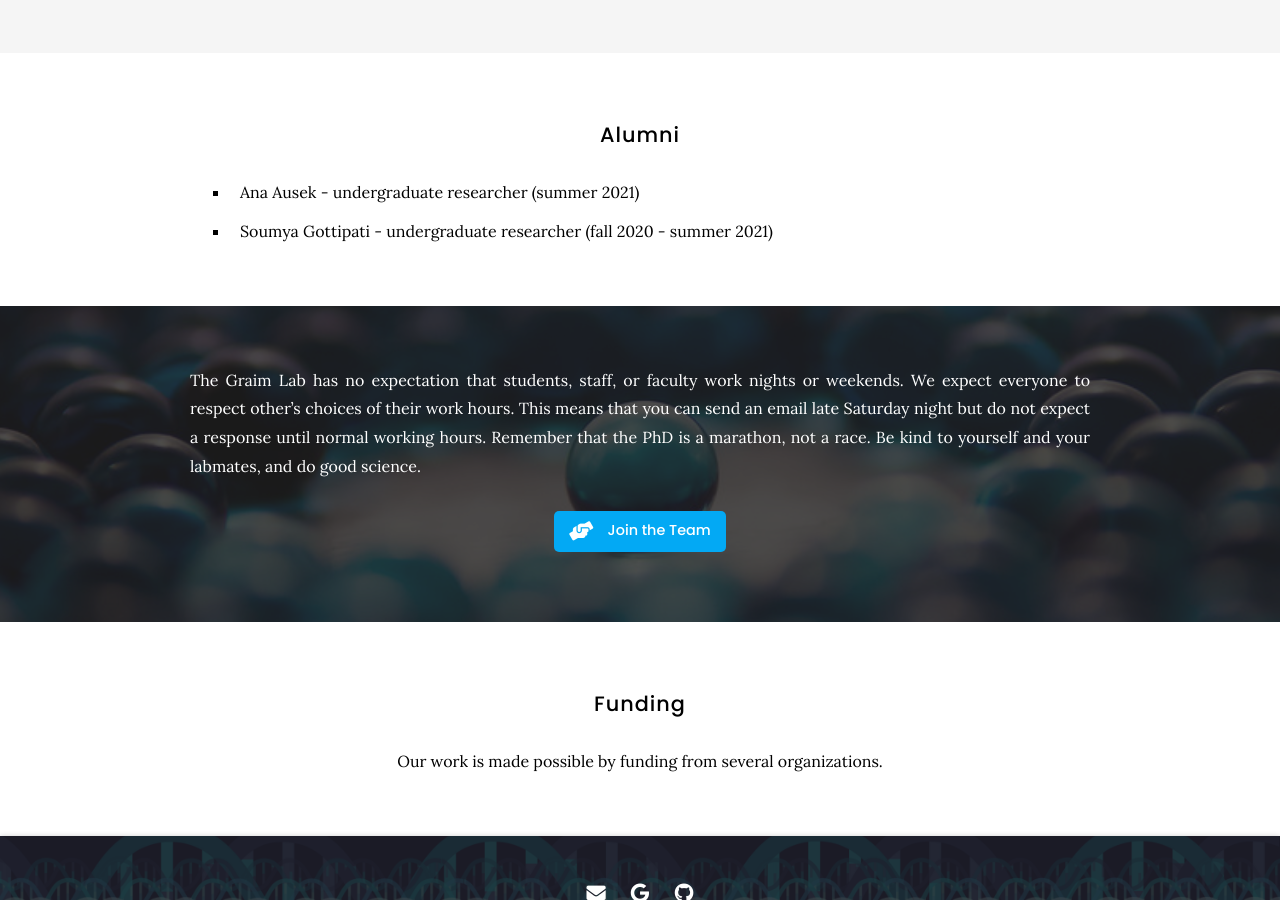
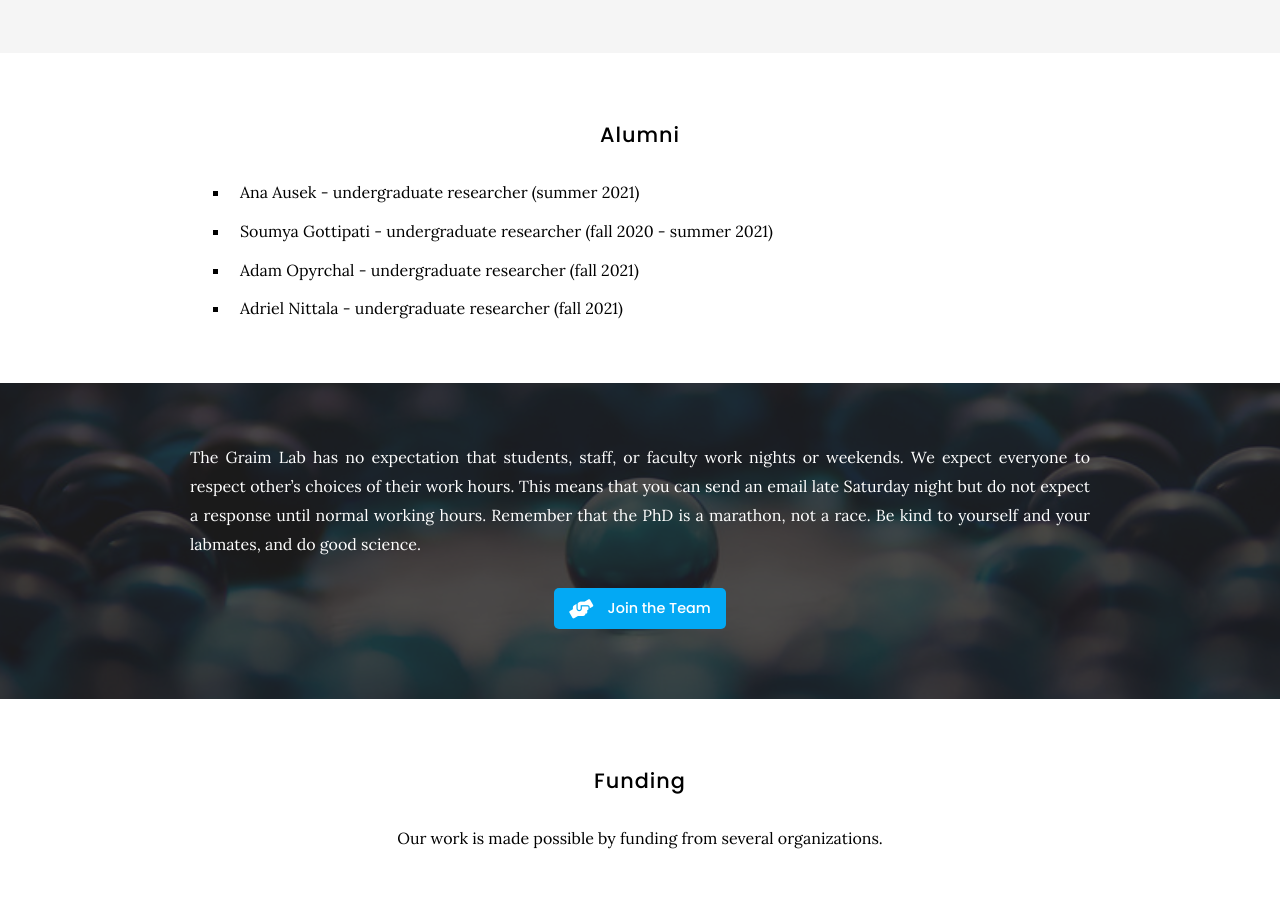
Before and after one commit to graim/GraimLabWebsite, a Jekyll site: the page built from team/index.md, in a window 1280 px wide and 900 px high, scrolled down 740 px. Built offline with Jekyll 4.4.1, drawn with Linux system fonts in a browser that asks for light colours; nearby versions of some CDN libraries.

Commit message:
Update index.md
Added 2021 fall undergraduate researchers

```diff
--- a/team/index.md
+++ b/team/index.md
@@ -39,6 +39,8 @@ Our lab is collaborative and we have several ongoing collaborations with researc
 
 - Ana Ausek - undergraduate researcher (summer 2021)
 - Soumya Gottipati - undergraduate researcher (fall 2020 - summer 2021)
+- Adam Opyrchal - undergraduate researcher (fall 2021)
+- Adriel Nittala - undergraduate researcher (fall 2021)
 
 {% include section.html background="images/banner.jpg" dark=true%}
 
```
